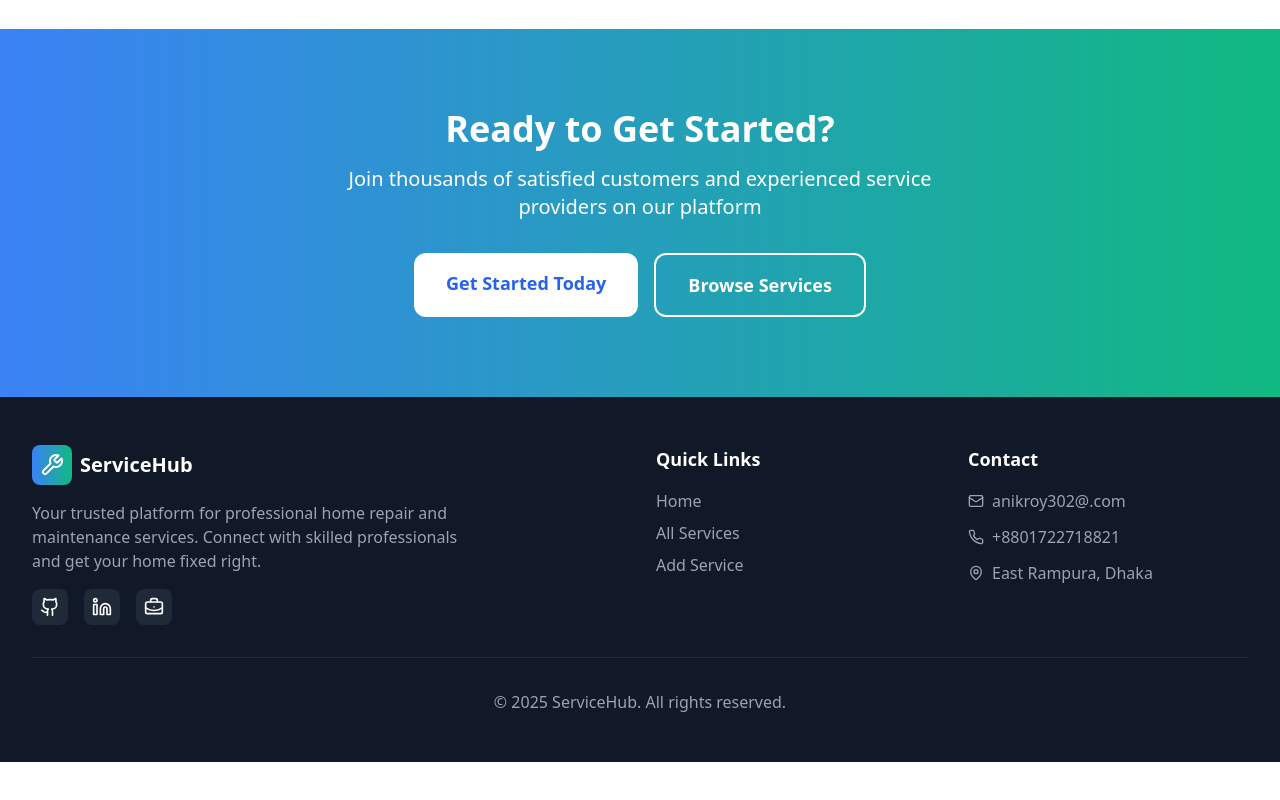
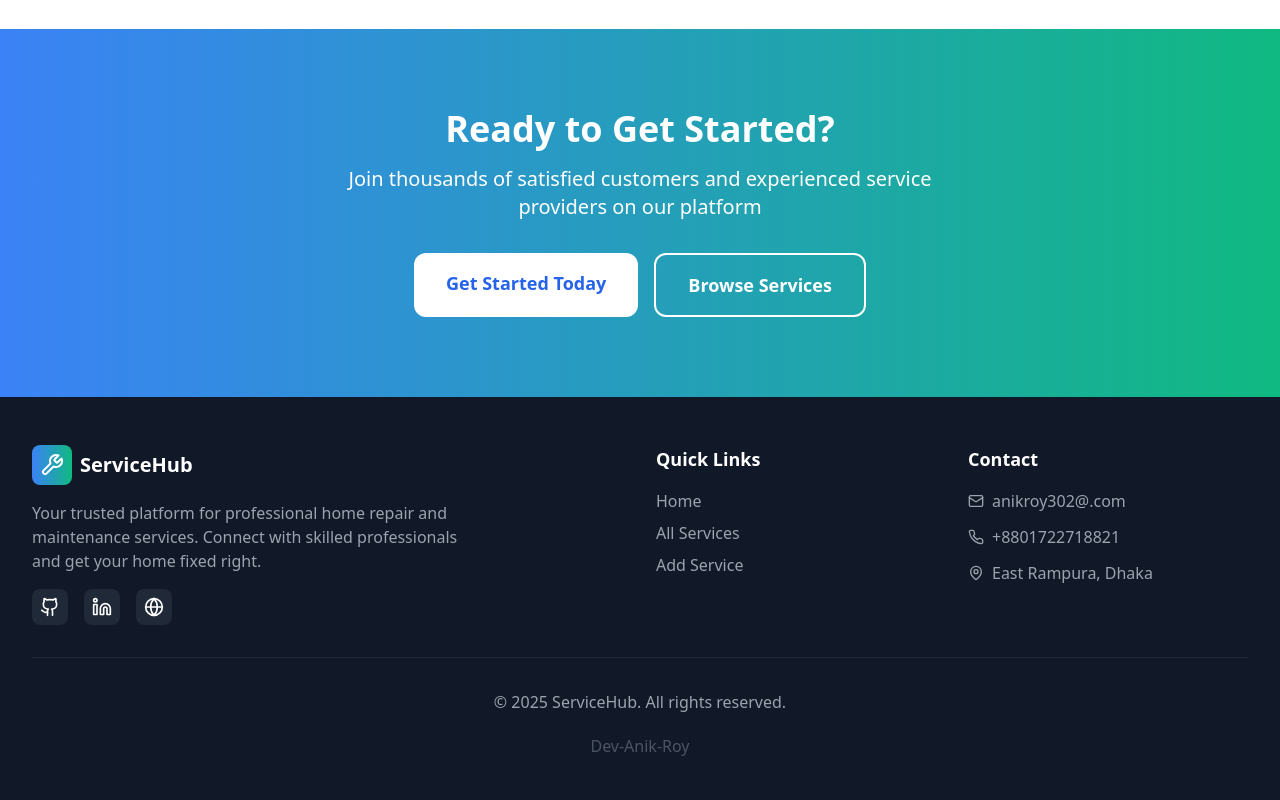
Before and after one commit to DevAnikRoy/ServiceHub-Client, a React (Vite) app: page / in a window 1280 px wide. Shown: the part 3123-3923 px from the top of the page. Before the commit the page ends 3885 px from the top, so only its background shows below. Built offline with nearby package versions, Linux system fonts and the light colour scheme; no server answers.

Commit message:
polished the footer section

```diff
--- a/src/components/Footer.jsx
+++ b/src/components/Footer.jsx
@@ -1,6 +1,6 @@
 import { Link } from 'react-router-dom';
 import { motion } from 'framer-motion';
-import { Wrench, Linkedin, Mail, Phone, MapPin, Github, BriefcaseBusiness } from 'lucide-react';
+import { Wrench, Linkedin, Mail, Phone, MapPin, Github, Globe,  } from 'lucide-react';
 
 export default function Footer() {
   return (
@@ -43,7 +43,7 @@ export default function Footer() {
                 href="http://anikdigital.com/"
                 className="p-2 bg-gray-800 rounded-lg hover:bg-blue-600 transition-colors"
               >
-                <BriefcaseBusiness className="h-5 w-5" />
+                <Globe className="h-5 w-5" />
               </motion.a>
             </div>
           </motion.div>
@@ -104,6 +104,9 @@ export default function Footer() {
             © {new Date().getFullYear()} ServiceHub. All rights reserved.
           </p>
         </div>
+        <div className='flex justify-center items-center mt-5 text-gray-600'>
+          <p>Dev-Anik-Roy</p>
+        </div>
       </div>
     </footer>
   );
```
